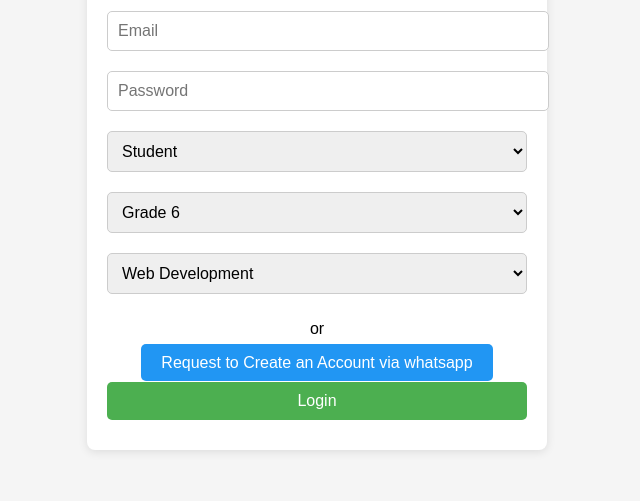
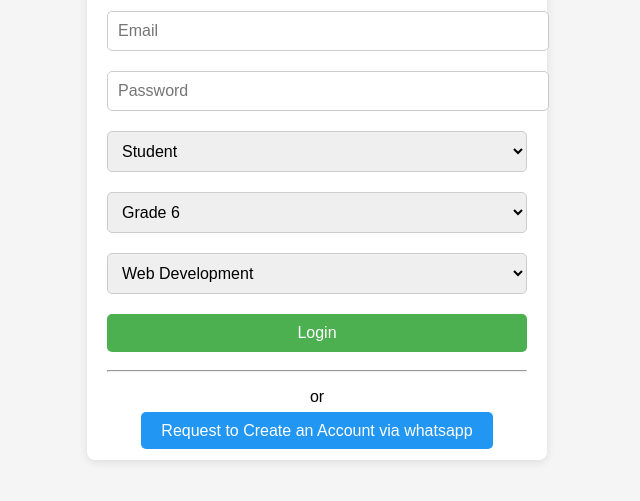
Before and after one commit to mourish45-l/app.school.mourish.education.co, a plain HTML site: page index.html in a window 1280 px wide. Shown: the part 149-650 px from the top of the page, without its empty margins (323-963 px from the left). Drawn offline with Linux system fonts and the light colour scheme; no server answers.

Commit message:
Update index.html

```diff
--- a/index.html
+++ b/index.html
@@ -40,10 +40,10 @@
       <option value="Web Development">Web Development</option>
       <option value="App Development">App Development</option>
     </select>
+    <button class="login-btn" onlick="login()">Login</button>
+    <hr>
     <p>or</p>
     <a href="https://wa.me/919659233313/" style="padding:10px 20px; background:#2196f3; color:#fff; text-decoration:none; border-radius:5px;">Request to Create an Account via whatsapp</a>
-    <button class="login-btn" onclick="loginUser()">Login</button>
-
   </div>
 
   <!-- Dashboard -->
```
